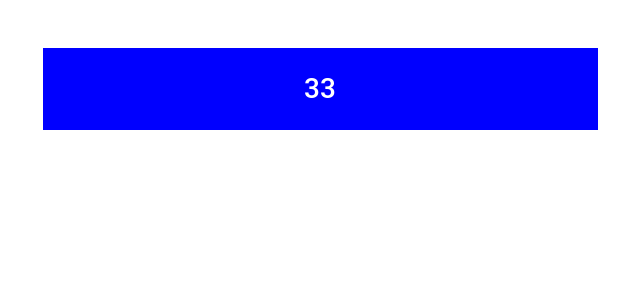
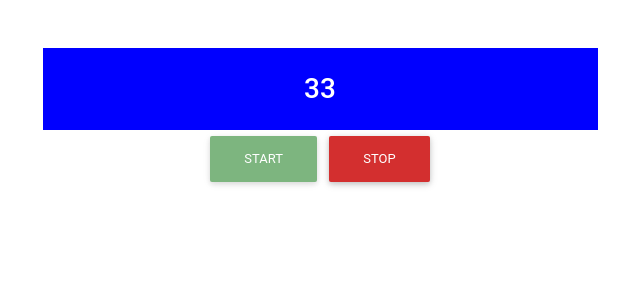
Before and after one commit to AbdoBoum/ReactCounter, a React (Create React App) app: page / in a window 1280 px wide. Shown: the top 300 px of the page, without its empty margins (320-960 px from the left). Built offline with nearby package versions, Linux system fonts and the light colour scheme.

Commit message:
Adding start/stop buttons

```diff
--- a/src/components/Counter.js
+++ b/src/components/Counter.js
@@ -2,11 +2,11 @@ import React from 'react';
 
 class Counter extends React.Component {
 
-    state = {seconds: 40};
+    state = {seconds: 40, isCounting: true};
     color = 'blue';
 
     componentDidMount() {
-        setInterval(() => {
+        this.myInterval = setInterval(() => {
             const seconds = this.state;
             if (this.state.seconds > 0) {
                 this.setState(({seconds}) => ({
@@ -14,7 +14,7 @@ class Counter extends React.Component {
                 }))
             }
 
-        }, 1000)
+        }, 1000);
     }
 
     renderCounter() {
@@ -33,10 +33,47 @@ class Counter extends React.Component {
         );
     }
 
+    startCounter = () => {
+        this.setState({isCounting: true});
+        this.myInterval = setInterval(() => {
+            const seconds = this.state;
+            if (this.state.seconds > 0) {
+                this.setState(({seconds}) => ({
+                    seconds: seconds - 1
+                }))
+            }
+
+        }, 1000);
+    };
+
+    stopCounter = () => {
+        this.setState({isCounting: false});
+        clearInterval(this.myInterval);
+    };
+
+    renderButtons = () => {
+        if(this.state.isCounting) {
+            return(
+                <React.Fragment>
+                    <div className="btn btn-green disabled" onClick={this.startCounter}>Start</div>
+                    <div className="btn btn-red" onClick={this.stopCounter}>Stop</div>
+                </React.Fragment>
+            )
+        } else {
+            return(
+                <React.Fragment>
+                    <div className="btn btn-green" onClick={this.startCounter}>Start</div>
+                    <div className="btn btn-red disabled" onClick={this.stopCounter}>Stop</div>
+                </React.Fragment>
+            )
+        }
+    };
+
     render() {
         return (
             <React.Fragment>
                 {this.renderCounter()}
+                {this.renderButtons()}
             </React.Fragment>);
     }
 }
```
